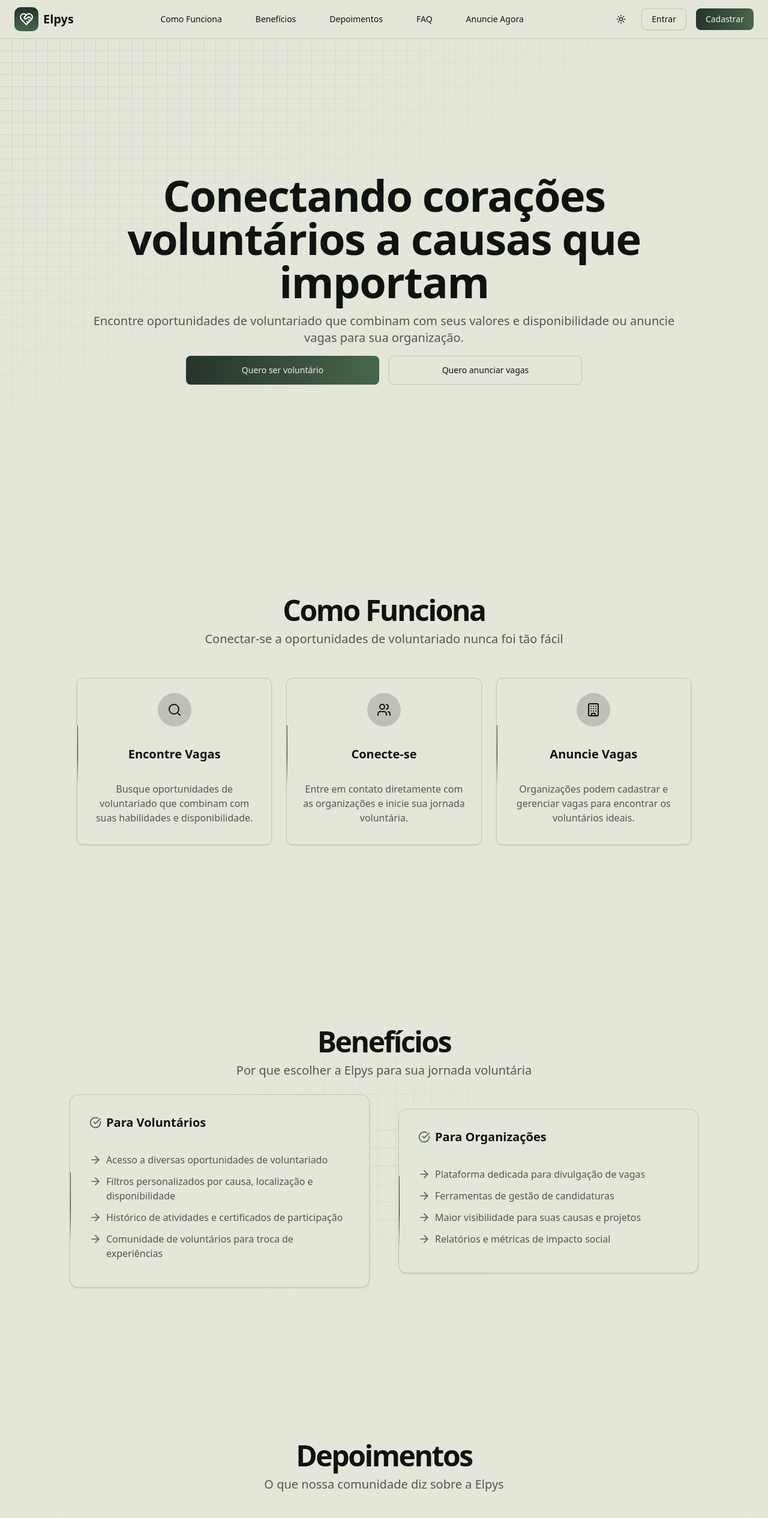
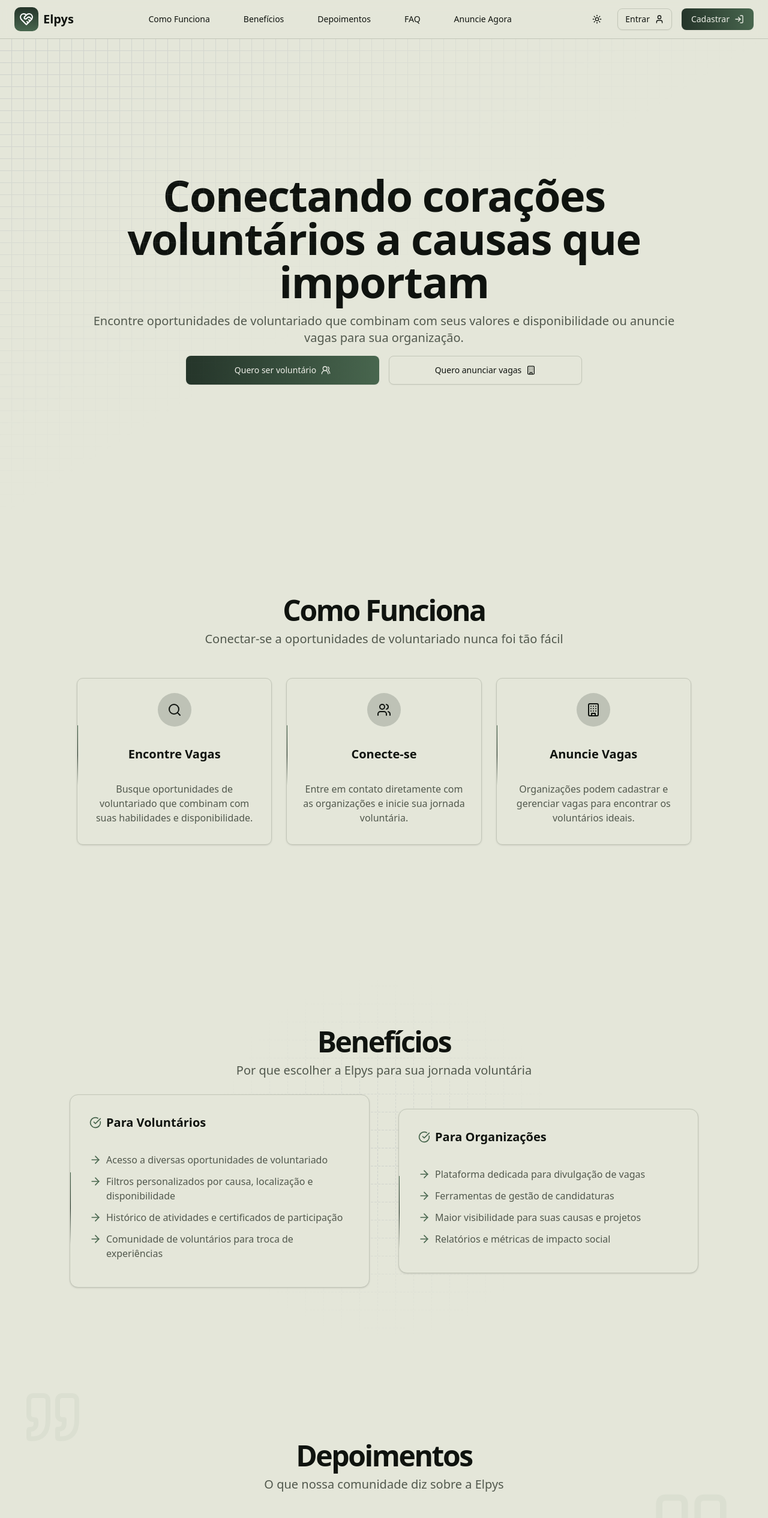
Before and after one commit to ThiagoSilva20/Elpys, a Next.js app: page / in a window 1280 px wide. Shown: the top 2530 px of the page at 60% size. Built offline with nearby package versions, Linux system fonts and the light colour scheme.

Commit message:
refactor: fix and rebranding in landingpage

```diff
--- a/src/app/_components/landingpage/benefits-section.tsx
+++ b/src/app/_components/landingpage/benefits-section.tsx
@@ -15,7 +15,7 @@ const BenefitsSection = () => {
         height={30}
         x={-1}
         y={-1}
-        strokeDasharray={"4 2"}
+        strokeDasharray={"4, 2"}
         className={cn(
           "[mask-image:radial-gradient(300px_circle_at_center,white,transparent)]",
         )}
--- a/src/app/_components/landingpage/faq-section.tsx
+++ b/src/app/_components/landingpage/faq-section.tsx
@@ -14,7 +14,7 @@ const FaqSection = () => {
       className="bg-background relative w-full py-12 md:py-24 lg:py-32"
       id="faq"
     >
-      <div className="px-4 lg:px-6">
+      <div className="mx-auto w-full px-4 lg:max-w-7xl lg:px-6">
         <div className="flex flex-col items-center justify-center space-y-4 text-center">
           <div className="space-y-2">
             <h2 className="text-3xl font-bold tracking-tighter sm:text-4xl md:text-5xl">
--- a/src/app/_components/landingpage/header.tsx
+++ b/src/app/_components/landingpage/header.tsx
@@ -1,4 +1,4 @@
-import { HeartHandshakeIcon } from "lucide-react";
+import { HeartHandshakeIcon, LogInIcon, User } from "lucide-react";
 import Link from "next/link";
 import { Button } from "../ui/button";
 import ToggleTheme from "@/app/themes/toggle-theme";
@@ -33,10 +33,14 @@ const Header = () => {
         <div className="flex items-center gap-4">
           <ToggleTheme />
           <Button variant="outline" asChild>
-            <Link href="/">Entrar</Link>
+            <Link href="/" className="flex items-center">
+              Entrar <User className="size-4" />
+            </Link>
           </Button>
           <Button>
-            <Link href="/">Cadastrar</Link>
+            <Link href="/" className="flex items-center">
+              Cadastrar <LogInIcon className="ml-2 size-4" />
+            </Link>
           </Button>
         </div>
       </div>
--- a/src/app/_components/landingpage/hero-section.tsx
+++ b/src/app/_components/landingpage/hero-section.tsx
@@ -3,6 +3,7 @@ import { Button } from "../ui/button";
 import { TypingAnimation } from "@/app/_components/magicui/typing-animation";
 import { GridPattern } from "@/app/_components/magicui/grid-pattern";
 import { cn } from "@/app/_lib/utils";
+import { Building, Users2Icon } from "lucide-react";
 
 const HeroSection = () => {
   return (
@@ -27,10 +28,14 @@ const HeroSection = () => {
       </div>
       <div className="mt-4 flex flex-col gap-4 sm:flex-row">
         <Button asChild className="h-12 w-[23em]">
-          <Link href="#cadastro-voluntario">Quero ser voluntário</Link>
+          <Link href="#cadastro-voluntario">
+            Quero ser voluntário <Users2Icon className="size-4" />
+          </Link>
         </Button>
         <Button variant="outline" asChild className="h-12 w-[23em]">
-          <Link href="#cadastro-anunciante">Quero anunciar vagas</Link>
+          <Link href="#cadastro-anunciante">
+            Quero anunciar vagas <Building className="size-4" />
+          </Link>
         </Button>
       </div>
     </section>
--- a/src/app/_components/landingpage/testimonials-marquee.tsx
+++ b/src/app/_components/landingpage/testimonials-marquee.tsx
@@ -92,7 +92,7 @@ const ReviewCard = ({
       <div className="flex flex-row items-center gap-2">
         <Avatar className="bg-primary/10 text-primary rounded-full">
           <AvatarImage src={img as string} alt={name} />
-          <AvatarFallback className="rounded-lg">
+          <AvatarFallback className="rounded-lg dark:text-white">
             {name.charAt(0)}
           </AvatarFallback>
         </Avatar>
@@ -121,8 +121,6 @@ export function TestimonialsMarquee() {
           <ReviewCard key={review.username} {...review} />
         ))}
       </Marquee>
-      <div className="from-background pointer-events-none absolute inset-y-0 left-0 w-1/4 bg-gradient-to-r"></div>
-      <div className="from-background pointer-events-none absolute inset-y-0 right-0 w-1/4 bg-gradient-to-l"></div>
     </div>
   );
 }
--- a/src/app/_components/landingpage/testimonials-section.tsx
+++ b/src/app/_components/landingpage/testimonials-section.tsx
@@ -2,8 +2,27 @@ import { TestimonialsMarquee } from "./testimonials-marquee";
 
 const TestimonialsSection = () => {
   return (
-    <section id="testimonials" className="w-full py-12 md:py-24 lg:py-32">
-      <div className="px-4 md:px-6">
+    <section
+      id="testimonials"
+      className="relative w-full overflow-hidden py-12 md:py-24 lg:py-32"
+    >
+      {/* Quote icons background */}
+      <div className="pointer-events-none absolute inset-0 z-0 opacity-5">
+        <div className="absolute top-10 left-10">
+          <QuoteIcon className="text-secondary h-24 w-24" />
+        </div>
+        <div className="absolute top-1/4 right-16">
+          <QuoteIcon className="text-secondary h-32 w-32" />
+        </div>
+        <div className="absolute bottom-20 left-1/4">
+          <QuoteIcon className="text-secondary h-40 w-40" />
+        </div>
+        <div className="absolute right-1/4 bottom-40">
+          <QuoteIcon className="text-secondary h-20 w-20" />
+        </div>
+      </div>
+
+      <div className="relative z-10 px-4 md:px-6">
         <div className="flex flex-col items-center justify-center space-y-4 text-center">
           <div className="space-y-2">
             <h2 className="text-3xl font-bold tracking-tighter sm:text-4xl md:text-5xl">
@@ -21,5 +40,23 @@ const TestimonialsSection = () => {
     </section>
   );
 };
+// Quote icon component
+const QuoteIcon = ({ className }: { className: string }) => {
+  return (
+    <svg
+      xmlns="http://www.w3.org/2000/svg"
+      viewBox="0 0 24 24"
+      fill="none"
+      stroke="currentColor"
+      strokeWidth="2"
+      strokeLinecap="round"
+      strokeLinejoin="round"
+      className={className}
+    >
+      <path d="M3 21c3 0 7-1 7-8V5c0-1.25-.756-2.017-2-2H4c-1.25 0-2 .75-2 1.972V11c0 1.25.75 2 2 2 1 0 1 0 1 1v1c0 1-1 2-2 2s-1 .008-1 1.031V20c0 1 0 1 1 1z" />
+      <path d="M15 21c3 0 7-1 7-8V5c0-1.25-.757-2.017-2-2h-4c-1.25 0-2 .75-2 1.972V11c0 1.25.75 2 2 2h.75c0 2.25.25 4-2.75 4v3c0 1 0 1 1 1z" />
+    </svg>
+  );
+};
 
 export default TestimonialsSection;
--- a/src/app/_components/ui/accordion.tsx
+++ b/src/app/_components/ui/accordion.tsx
@@ -19,7 +19,7 @@ function AccordionItem({
   return (
     <AccordionPrimitive.Item
       data-slot="accordion-item"
-      className={cn("border-b last:border-b-0", className)}
+      className={cn("border-primary/50 rounded-lg border", className)}
       {...props}
     />
   );
@@ -35,13 +35,13 @@ function AccordionTrigger({
       <AccordionPrimitive.Trigger
         data-slot="accordion-trigger"
         className={cn(
-          "focus-visible:border-ring focus-visible:ring-ring/50 flex flex-1 items-start justify-between gap-4 rounded-md py-4 text-left text-sm font-medium transition-all outline-none hover:underline focus-visible:ring-[3px] disabled:pointer-events-none disabled:opacity-50 [&[data-state=open]>svg]:rotate-180",
+          "flex flex-1 cursor-pointer items-start justify-between gap-4 rounded-md py-4 text-left text-sm font-medium transition-all outline-none focus-visible:ring-[3px] disabled:pointer-events-none disabled:opacity-50 [&[data-state=open]>svg]:rotate-180",
           className,
         )}
         {...props}
       >
         {children}
-        <ChevronDownIcon className="text-muted-foreground pointer-events-none size-4 shrink-0 translate-y-0.5 transition-transform duration-200" />
+        <ChevronDownIcon className="text-secondary pointer-events-none size-4 shrink-0 translate-y-0.5 transition-transform duration-200" />
       </AccordionPrimitive.Trigger>
     </AccordionPrimitive.Header>
   );
```
